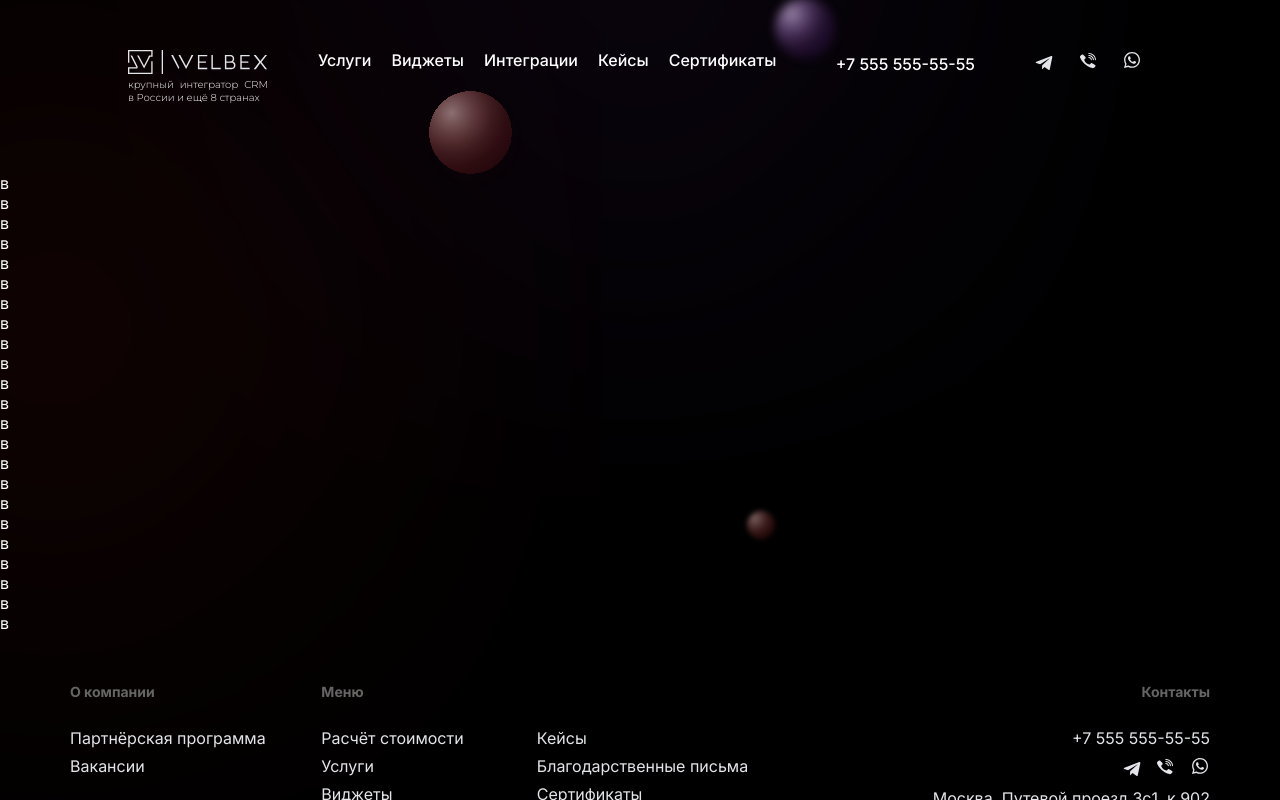
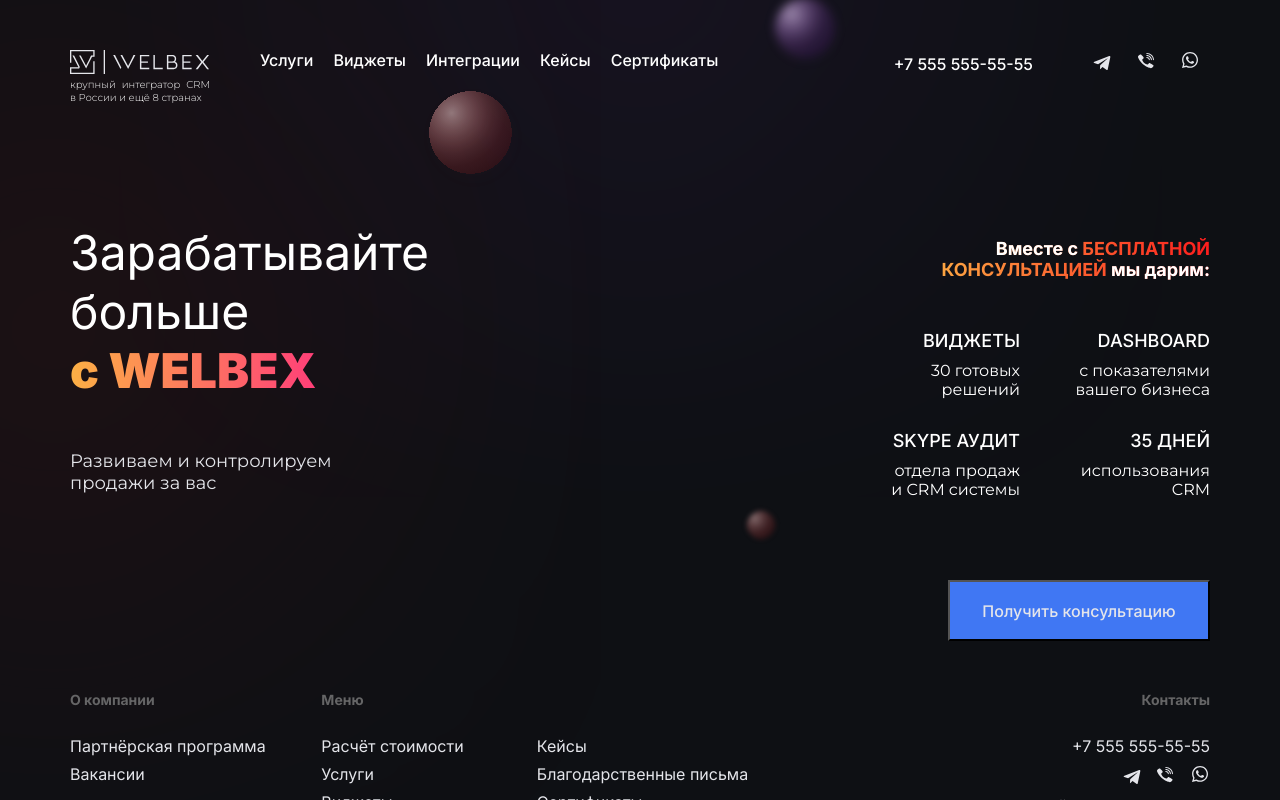
Before and after one commit to Wanashka/adaptive-site-layout-test-, a React (Create React App) app: page / in a window 1280 px wide. Built offline with nearby package versions, Linux system fonts and the light colour scheme.

Commit message:
Developed and implemented the main content of the site

```diff
--- a/public/index.html
+++ b/public/index.html
@@ -5,8 +5,7 @@
     <link rel="icon" href="%PUBLIC_URL%/favicon.ico"/>
     <link rel="preconnect" href="https://fonts.googleapis.com">
     <link rel="preconnect" href="https://fonts.gstatic.com" crossorigin>
-    <link href="https://fonts.googleapis.com/css2?family=Inter:wght@400;500;700&family=Montserrat:wght@300;400&display=swap"
-          rel="stylesheet">
+    <link href="https://fonts.googleapis.com/css2?family=Inter:wght@400;500;700;900&family=Montserrat:wght@300;400&display=swap" rel="stylesheet">
     <meta name="viewport" content="width=device-width, initial-scale=1"/>
     <meta name="theme-color" content="#000000"/>
     <meta
--- a/src/App.module.css
+++ b/src/App.module.css
@@ -1,7 +1,6 @@
 .container {
     margin: 0;
     padding: 0;
-    background-color: black;
     color: white;
     height: 100vh;
     background-image: url(sourse/image/background/redLight.svg), url(sourse/image/background/purpleLight.svg);
@@ -9,8 +8,7 @@
     background-position: left center, center top;
     overflow: auto;
     font-family: 'Inter', sans-serif;
-    /*display: flex;*/
-    /*flex-direction: column;*/
+    background-color: #0E1014;
 }
 
 .svgContainer {
@@ -36,9 +34,9 @@
 }
 
 .header {
-    margin: 50px auto;
+    margin: 50px auto 100px;
     max-width: 1140px;
-    width: 80%;
+    width: 100%;
     height: 73px;
     display: flex;
 }
@@ -88,11 +86,6 @@
 
 .link a {
     margin: 10px;
-}
-
-.content {
-    /*border: 1px red solid;*/
-    flex: 1 0 auto;
 }
 
 .footer {
@@ -152,15 +145,125 @@
 .socialNetwork {
     margin-left: 10px;
     text-decoration: none;
+    cursor: pointer;
 }
 
 .confidentiality {
     margin-top: 100px;
 }
 
-.confidentiality div {
+.confidentiality a {
     font-family: 'Montserrat', sans-serif;
     font-size: 12px;
     font-weight: 400;
     color: #E4E5EA;
+    text-decoration: none;
 }
+
+.confidentiality a:hover {
+    text-decoration: underline;
+}
+
+.content {
+    flex: 1 0 auto;
+    max-width: 1140px;
+    width: 100%;
+    margin: 0 auto;
+    display: flex;
+}
+
+.contentLeft {
+    width: 50%;
+    margin-right: auto;
+}
+
+.profitMore {
+    width: 362px;
+    font-family: 'Inter', sans-serif;
+    font-size: 48px;
+    font-weight: 400;
+}
+
+.nameCompany {
+    font-family: 'Inter', sans-serif;
+    font-size: 48px;
+    font-weight: 900;
+    color: transparent;
+    -webkit-background-clip: text;
+    background-image: linear-gradient(to right, #FCB045, #FF3F78);
+    display: inline-block;
+}
+
+.whatWeDo {
+    margin-top: 50px;
+    width: 275px;
+    font-family: 'Montserrat', sans-serif;
+    font-weight: 400;
+    font-size: 18px;
+    color: #E4E5EA;
+}
+
+.contentRight {
+    width: 50%;
+    margin-left: auto;
+    height: 100%;
+    text-align: right;
+}
+
+.whatWeGive {
+    width: 291px;
+    font-family: 'Inter', sans-serif;
+    font-weight: 700;
+    font-size: 18px;
+    margin-left: auto;
+    margin-top: 15px;
+    text-align: right;
+
+    color: transparent;
+    -webkit-background-clip: text;
+    background-image: linear-gradient(to right, #FCB045, #FD1D1D);
+    display: inline-block;
+}
+
+.colorText {
+    color: white;
+}
+
+.giftBlock {
+    height: 250px;
+    margin-left: auto;
+    margin-top: 50px;
+    max-width: 380px;
+    width: 100%;
+    display: flex;
+    flex-flow: column wrap;
+}
+
+.giftBlockItem {
+    width: 140px;
+    height: 100px;
+    margin-left: auto;
+}
+
+.titleGiftBlock {
+    font-size: 18px;
+    font-weight: 500;
+    font-family: 'Inter', sans-serif;
+}
+
+.descriptionGiftBlock {
+    margin-top: 10px;
+    font-family: 'Montserrat', sans-serif;
+    font-weight: 400;
+    font-size: 16px;
+}
+
+.btn {
+    width: 262px;
+    height: 61px;
+    font-family: 'Inter', sans-serif;
+    font-weight: 500;
+    font-size: 16px;
+    background: #4077F3;
+    color: #E4E5EA;
+}
--- a/src/App.tsx
+++ b/src/App.tsx
@@ -9,7 +9,7 @@
 import whatsapp from "./sourse/image/link/whatsapp.svg"
 
 
-function App() {
+export const App = () => {
     return (
         <div className={styles.container}>
             <div className={styles.svgContainer}>
@@ -37,8 +37,35 @@
                 </div>
             </header>
             <div className={styles.content}>
-                в<br/>в<br/>в<br/>в<br/>в<br/>в<br/>в<br/>в<br/>в<br/>в<br/>в<br/>в<br/>в<br/>в<br/>в<br/>в
-                <br/>в<br/>в<br/>в<br/>в<br/>в<br/>в<br/>в
+                <div className={styles.contentLeft}>
+                    <div className={styles.profitMore}>Зарабатывайте больше</div>
+                    <div className={styles.nameCompany}>с WELBEX</div>
+                    <div className={styles.whatWeDo}>Развиваем и контролируем продажи за вас</div>
+                </div>
+                <div className={styles.contentRight}>
+                    <div className={styles.whatWeGive}>
+                        <span className={styles.colorText}>Вместе с </span>БЕСПЛАТНОЙ
+                        КОНСУЛЬТАЦИЕЙ <span className={styles.colorText}>мы дарим:</span></div>
+                    <div className={styles.giftBlock}>
+                        <div className={styles.giftBlockItem}>
+                            <div className={styles.titleGiftBlock}>ВИДЖЕТЫ</div>
+                            <div className={styles.descriptionGiftBlock}>30 готовых решений</div>
+                        </div>
+                        <div className={styles.giftBlockItem}>
+                            <div className={styles.titleGiftBlock}>SKYPE АУДИТ</div>
+                            <div className={styles.descriptionGiftBlock}>отдела продаж и CRM системы</div>
+                        </div>
+                        <div className={styles.giftBlockItem}>
+                            <div className={styles.titleGiftBlock}>DASHBOARD</div>
+                            <div className={styles.descriptionGiftBlock}>с показателями вашего бизнеса</div>
+                        </div>
+                        <div className={styles.giftBlockItem}>
+                            <div className={styles.titleGiftBlock}>35 ДНЕЙ</div>
+                            <div className={styles.descriptionGiftBlock}>использования CRM</div>
+                        </div>
+                    </div>
+                    <button className={styles.btn}>Получить консультацию</button>
+                </div>
             </div>
             <footer className={styles.footer}>
                 <div>
@@ -75,14 +102,12 @@
                         <a href={""}>Москва, Путевой проезд 3с1, к 902</a>
                     </div>
                     <div className={styles.confidentiality}>
-                        <div>©WELBEX 2022. Все права защищены.</div>
-                        <div>Политика конфиденциальности</div>
+                        <div><a href={""}>©WELBEX 2022. Все права защищены.</a></div>
+                        <div><a href={""}>Политика конфиденциальности</a></div>
                     </div>
                 </div>
 
             </footer>
         </div>
     );
-}
-
-export default App;
+};
--- a/src/index.tsx
+++ b/src/index.tsx
@@ -1,7 +1,7 @@
 import React from 'react';
 import ReactDOM from 'react-dom/client';
 import './index.css';
-import App from './App';
+import {App} from './App';
 import reportWebVitals from './reportWebVitals';
 
 const root = ReactDOM.createRoot(
```
